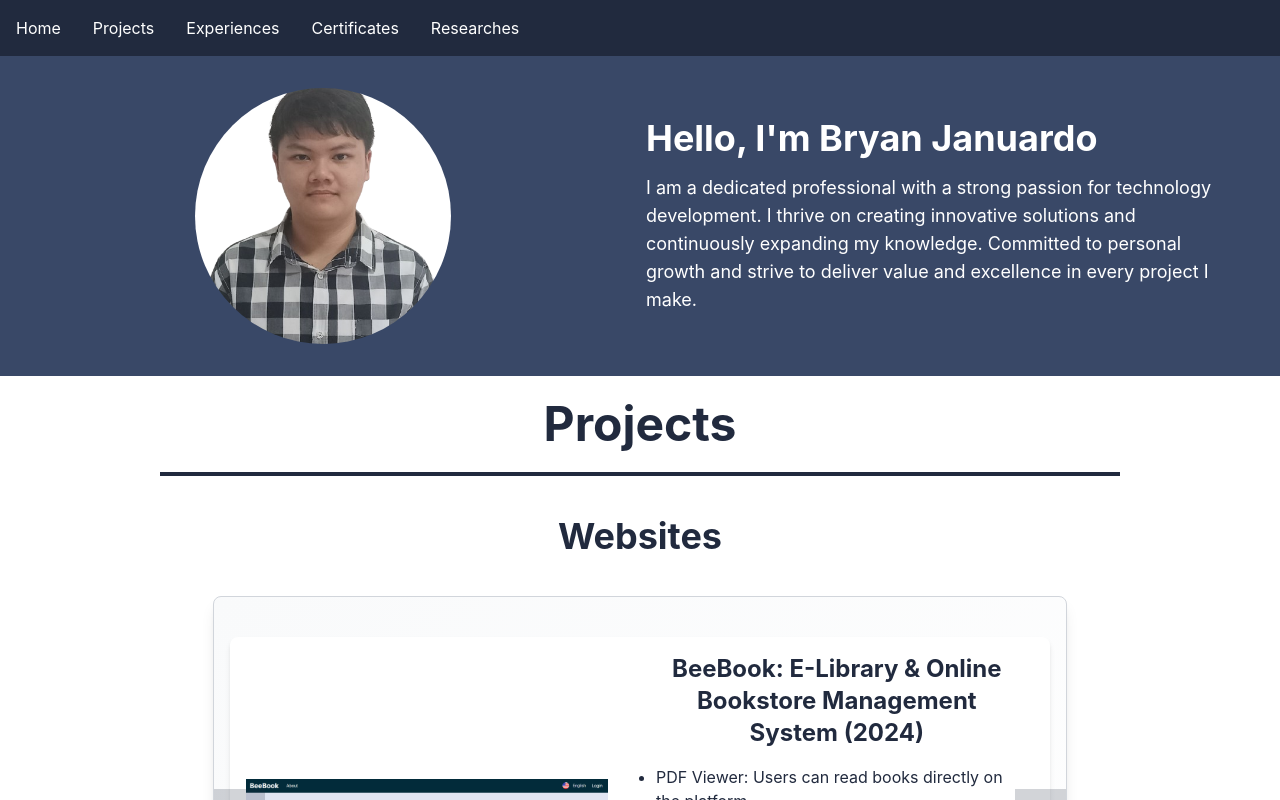
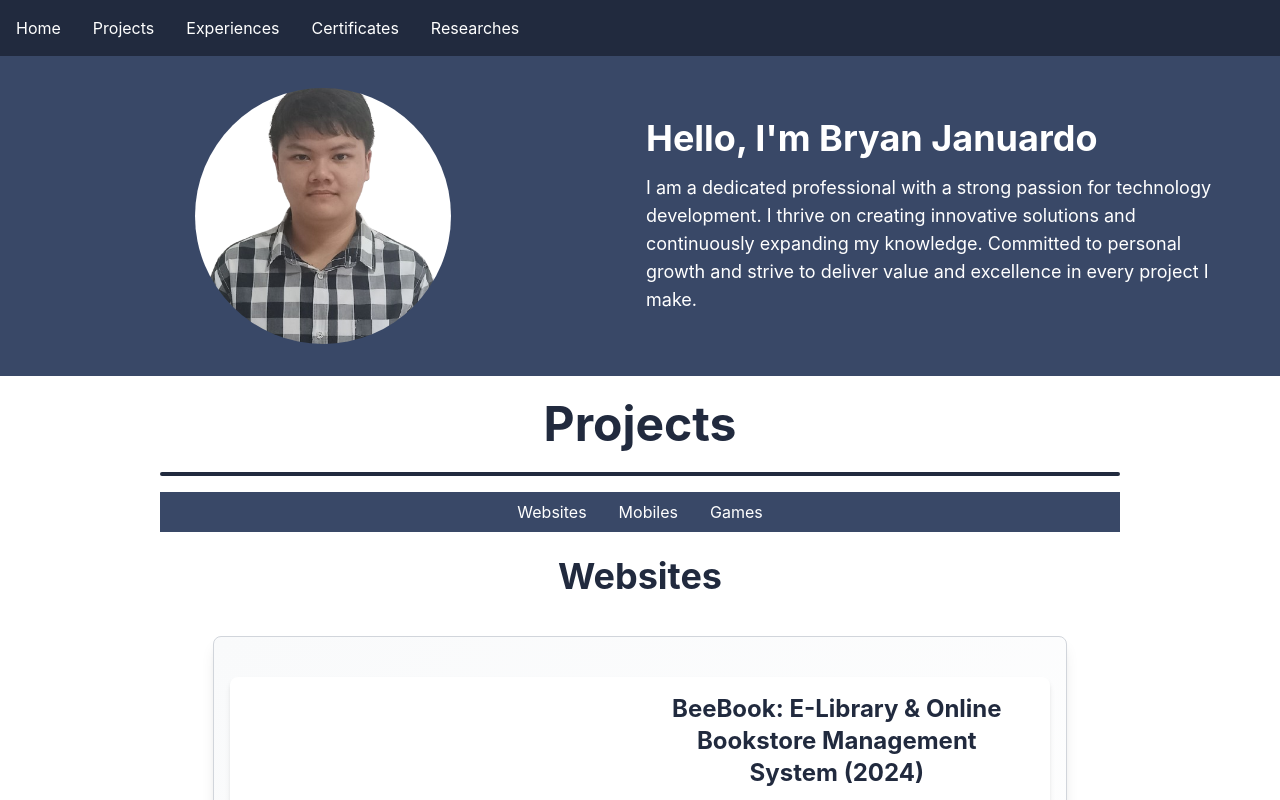
Before and after one commit to BryanJanuardo/BryanJanuardo.github.io, a React (Create React App) app: page / in a window 1280 px wide. Shown: the top 800 px of the page. Built offline with nearby package versions, Linux system fonts and the light colour scheme.

Commit message:
Update UI + Add Website 5

```diff
--- a/src/App.css
+++ b/src/App.css
@@ -1,3 +1,7 @@
+html{
+  scroll-behavior: smooth;
+}
+
 .App {
   text-align: center;
 }
--- a/src/App.tsx
+++ b/src/App.tsx
@@ -1,5 +1,6 @@
 import './App.css';
 import Navbar from './Components/Navbar';
+import SubNavbar from './Components/SubNavbar';
 import ProfileCard from './Components/ProfileCard';
 import ContentCard from './Components/ContentCard';
 import Title from './Components/Title';
@@ -14,19 +15,33 @@ function App() {
     <div>
 
       <Navbar/>
-      <div className='z-10'>
+      <div className=''>
+        <section id='introduction'>
           <ProfileCard/>
+        </section>
 
+        <section id='projects'>
           <div className='flex flex-col items-center'>
             <Title text="Projects"/>
-          <hr className=' mb-4 w-3/4 border-2 border-dark' />
+            <hr className='rounded mb-4 w-3/4 border-2 border-dark' />
+
+            <SubNavbar contents={["Websites", "Mobiles", "Games"]}/>
+            <div>
+              <section className='w-full flex flex-col items-center' id='Websites'>
                 <Subtitle text='Websites'/>
                 <ContentCard projectData={DataProjectWebsites} />
+              </section>
+              <section className='w-full flex flex-col items-center' id='Mobiles'>
                 <Subtitle text='Mobiles'/>
                 <ContentCard projectData={DataProjectMobiles} />
+              </section>
+              <section className='w-full flex flex-col items-center' id='Games'>
                 <Subtitle text='Games'/>
                 <ContentCard projectData={DataProjectGames} />
+              </section>
             </div>
+          </div>
+        </section>
 
       </div>
     </div>
--- a/src/Assets/Data/Project/Websites.tsx
+++ b/src/Assets/Data/Project/Websites.tsx
@@ -2,6 +2,7 @@ import BeebookPhoto from '../../Images/Projects/Websites/Photo_Project_Beebook.p
 import CinemalixPhoto from '../../Images/Projects/Websites/Photo_Project_Cinemalix.png';
 import Makemeupzz from '../../Images/Projects/Websites/Photo_Project_Makemeupzzz.png';
 import Caritukang from '../../Images/Projects/Websites/Photo_Project_Caritukang.png';
+import Wearhouse from '../../Images/Projects/Websites/Photo_Project_Wearhouse.png';
 
 interface Project {
     title: string;
@@ -145,15 +146,16 @@ interface Project {
     },
 
     {
-      title: '',
+      title: 'WearHouse: Product Management App',
       description: [
-        '',
+        'Product Management: Add, update, display, and organize products efficiently.',
+        'Authentication System: Secure user registration and login.'
       ],
-      year: '',
+      year: '2023',
       language: [
-        '',
+        'HTML', 'CSS', 'JS', 'JQuery', 'C#', 'SQL Server', 'ASP.NET',
       ],
-      image: '',
+      image: Wearhouse,
       github: '',
       collabs: {
         name: [''],
--- a/src/Components/Navbar.tsx
+++ b/src/Components/Navbar.tsx
@@ -8,14 +8,14 @@ const Navbar = () => {
 
     return (
         <div>
-        <nav className="p-4 text-white bg-dark">
+        <nav className="p-4 w-full text-white bg-dark">
             <div className="h-full container mx-auto flex justify-between items-center">
                 <ul className="h-full hidden md:flex space-x-8">
-                <li className='h-full hover:underline underline-offset-8 transition duration-300 ease-in-out'><a href="#">Home</a></li>
-                <li className='h-full hover:underline underline-offset-8 transition duration-300 ease-in-out'><a href="#">Projects</a></li>
-                <li className='h-full hover:underline underline-offset-8 transition duration-300 ease-in-out'><a href="#">Experiences</a></li>
-                <li className='h-full hover:underline underline-offset-8 transition duration-300 ease-in-out'><a href="#">Certificates</a></li>
-                <li className='h-full hover:underline underline-offset-8 transition duration-300 ease-in-out'><a href="#">Researches</a></li>
+                <li className='h-full hover:underline underline-offset-8 transition duration-300 ease-in-out'><a href="#introduction">Home</a></li>
+                <li className='h-full hover:underline underline-offset-8 transition duration-300 ease-in-out'><a href="#projects">Projects</a></li>
+                <li className='h-full hover:underline underline-offset-8 transition duration-300 ease-in-out'><a href="#experiences">Experiences</a></li>
+                <li className='h-full hover:underline underline-offset-8 transition duration-300 ease-in-out'><a href="#certificates">Certificates</a></li>
+                <li className='h-full hover:underline underline-offset-8 transition duration-300 ease-in-out'><a href="#researches">Researches</a></li>
                 </ul>
             </div>
 
--- /dev/null
+++ b/src/Components/SubNavbar.tsx
@@ -0,0 +1,21 @@
+import React from 'react'
+
+interface listContent {
+  contents: string[];
+}
+
+const SubNavbar: React.FC<listContent> = ({contents}) => {
+  return (
+    <nav id="subnavbar" className="bg-lightdark text-white py-2 w-3/4">
+    <div className="container mx-auto flex justify-center space-x-4">
+        {contents.map((content, idx) => (
+            <li key={idx} className='list-none text-base'>
+                <a href={`#${content}`} className="h-full px-2 hover:underline underline-offset-8 transition duration-300 ease-in-out">{content}</a>
+            </li>
+        ))}
+    </div>
+    </nav>
+  )
+}
+
+export default SubNavbar
```
Also changed, not shown: src/Assets/Images/Projects/Websites/Photo_Project_Wearhouse.png (added). Lines whose indentation alone changed are shown as unchanged.
